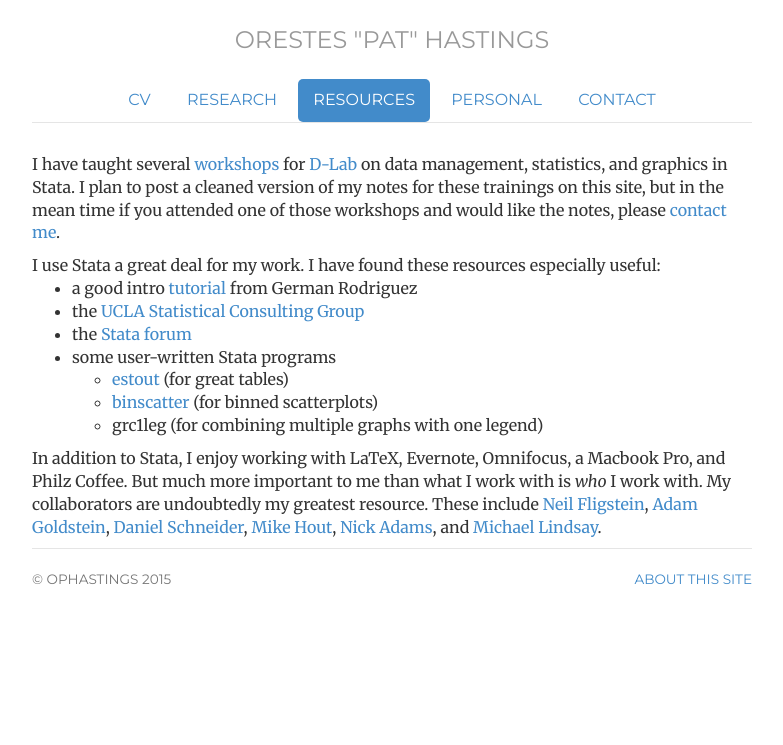
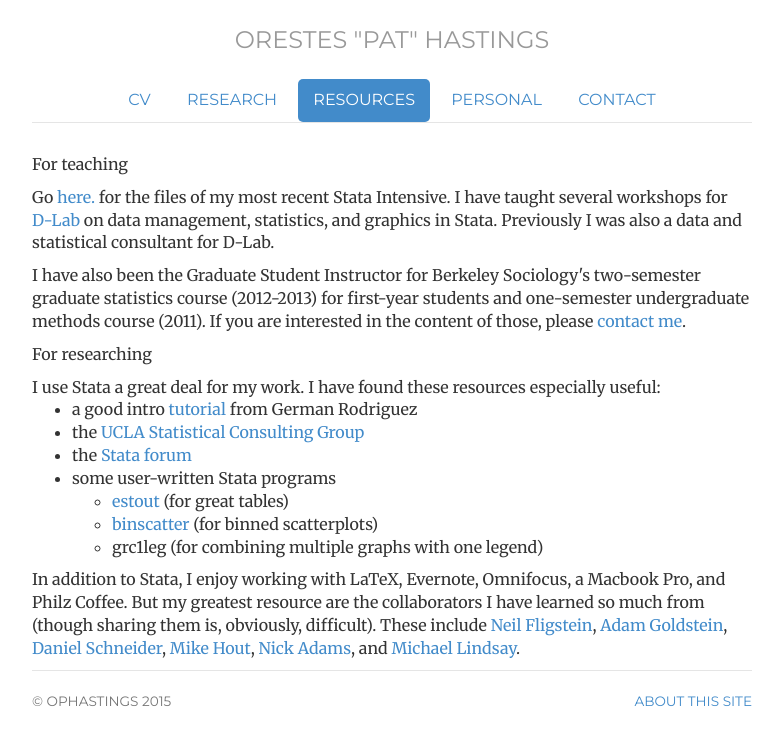
Before and after one commit to ophastings/ophastings.github.io, a Jekyll site: the page built from resources/index.html, in a window 1280 px wide. Shown: the top 745 px of the page, without its empty margins (248-1031 px from the left). Built offline with Jekyll 4.4.1, drawn with Linux system fonts in a browser that asks for light colours; comment, search, counter and statistics services are not loaded.

Commit message:
Update index.html

```diff
--- a/resources/index.html
+++ b/resources/index.html
@@ -8,11 +8,19 @@ personal: passive
 contact: passive
 description: Resources page of ophastings.com, the website of Orestes Hastings, a sociology PhD candidate at UC Berkeley
 ---
-<p> I have taught several <a title="http://dlab.berkeley.edu/people/pat-hastings" href="http://dlab.berkeley.edu/people/pat-hastings">workshops</a>
-  for <a href = "http://dlab.berkeley.edu/">D-Lab</a> on data management, statistics, and graphics in Stata. I plan to post a cleaned version of my
-  notes for these trainings on this site, but in the mean time if you attended one of those workshops and would like the notes,
-  please <a href="../contact">contact me</a>.</p>
 
+<p>For teaching</p>
+<p> Go <a href="../stataintensive">here.</a> for the files of my most recent Stata Intensive. I have taught several workshops
+	for <a href = "http://dlab.berkeley.edu/people/pat-hastings">D-Lab</a> on data management, statistics, and graphics
+	in Stata. Previously I was also a data and statistical consultant for D-Lab.
+</p>
+
+<p> I have also been the Graduate Student Instructor for Berkeley Sociology's two-semester
+	graduate statistics course (2012-2013) for first-year students and one-semester undergraduate methods course (2011).
+	If you are interested in the content of those, please <a href="../contact">contact me</a>.
+</p>
+
+<p>For researching</p>
 I use Stata a great deal for my work. I have found these resources especially useful:
 <ul>
 	<li>a good intro <a title="http://data.princeton.edu/stata/" href="http://data.princeton.edu/stata/">tutorial</a> from German Rodriguez</li>
@@ -27,8 +35,9 @@ I use Stata a great deal for my work. I have found these resources especially us
 </ul>
 
 <p>In addition to Stata, I enjoy working with LaTeX, Evernote, Omnifocus, a Macbook Pro, and Philz Coffee.
-But much more important to me than what I work with is <i>who</i> I work with. My collaborators are undoubtedly
-my greatest resource. These include
+
+But my greatest resource are the collaborators I have learned so much from (though sharing them is, obviously, difficult).
+These include
 	<a href="http://sociology.berkeley.edu/faculty/neil-fligstein">Neil Fligstein</a>,
 	<a href="http://scholar.harvard.edu/adamgoldstein">Adam Goldstein</a>,
 	<a href="http://sociology.berkeley.edu/faculty/daniel-schneider">Daniel Schneider</a>,
```
